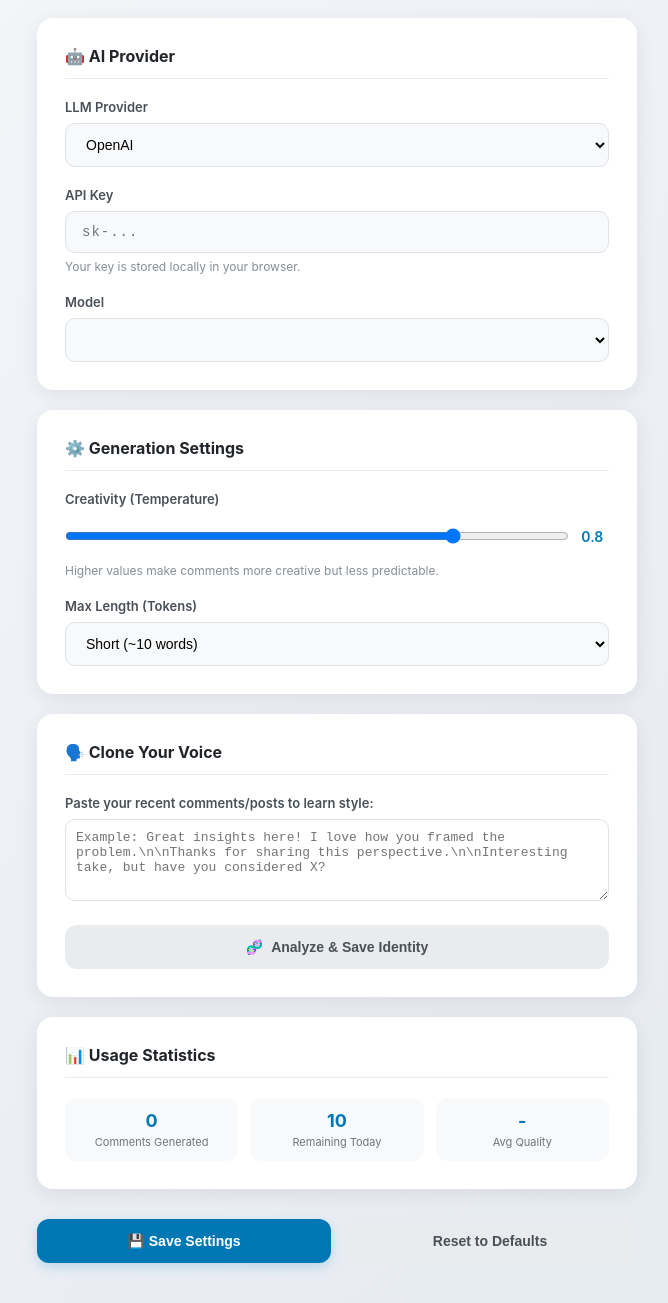
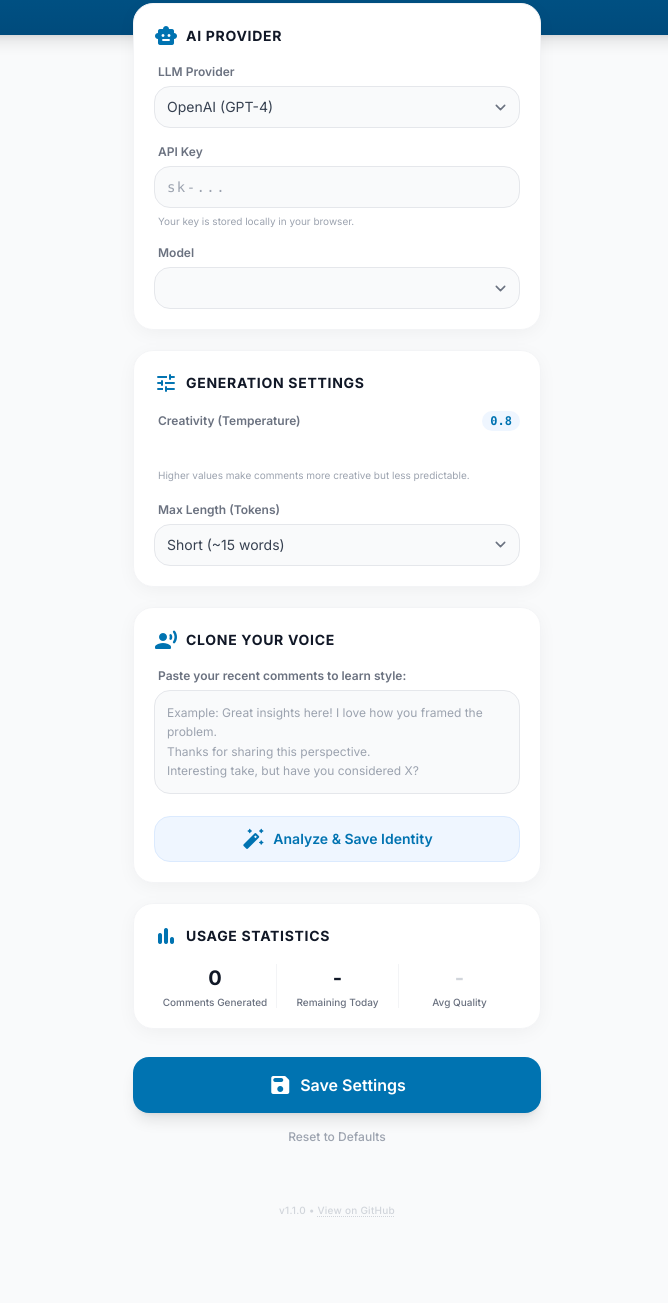
Before and after one commit to AritraBose10/linkedin, a browser extension: page options/options.html in a window 1280 px wide. Shown: the part 113-1416 px from the top of the page, without its empty margins (303-971 px from the left). After the commit the page ends 1363 px from the top, so only its background shows below. Drawn offline with Linux system fonts and the light colour scheme.

Commit message:
UI: Update Settings Page to v1.2.0 (Premium Tailwind Design)
- Replaced options.html with new premium design.
- Merged functionality by restoring all element IDs and script references.
- Updated Tailwind config to include options page.
- Rebuilt CSS and repackaged extension to v1.2.0.

```diff
--- a/options/options.html
+++ b/options/options.html
@@ -2,159 +2,36 @@
 <html lang="en">
 
 <head>
-  <meta charset="UTF-8">
-  <meta name="viewport" content="width=device-width, initial-scale=1.0">
-  <title>LinkedIn Comment Copilot - Options</title>
+  <meta charset="utf-8" />
+  <meta content="width=device-width, initial-scale=1.0" name="viewport" />
+  <title>Comment Copilot - Settings</title>
+  <link href="../popup/dist.css" rel="stylesheet" />
+  <link href="https://fonts.googleapis.com/css2?family=Inter:wght@300;400;500;600;700&amp;display=swap"
+    rel="stylesheet" />
+  <link href="https://fonts.googleapis.com/icon?family=Material+Icons+Round" rel="stylesheet" />
   <style>
-    * {
-      margin: 0;
-      padding: 0;
-      box-sizing: border-box;
+    body {
+      -webkit-tap-highlight-color: transparent;
     }
 
-    body {
-      font-family: -apple-system, BlinkMacSystemFont, 'Segoe UI', Roboto, sans-serif;
-      background: linear-gradient(135deg, #f5f7fa 0%, #e4e9f0 100%);
-      min-height: 100vh;
-      padding: 40px 20px;
+    input[type=range] {
+      -webkit-appearance: none;
+      background: transparent;
     }
 
-    .container {
-      max-width: 600px;
-      margin: 0 auto;
+    input[type=range]::-webkit-slider-thumb {
+      -webkit-appearance: none;
     }
 
-    .header {
-      text-align: center;
-      margin-bottom: 32px;
+    input[type=range]:focus {
+      outline: none;
     }
 
-    .header h1 {
-      font-size: 28px;
-      color: #0077b5;
-      margin-bottom: 8px;
-      display: flex;
-      align-items: center;
-      justify-content: center;
-      gap: 10px;
+    .hidden {
+      display: none !important;
     }
 
-    .header p {
-      color: #6c757d;
-      font-size: 14px;
-    }
-
-    .card {
-      background: white;
-      border-radius: 16px;
-      box-shadow: 0 4px 20px rgba(0, 0, 0, 0.08);
-      padding: 28px;
-      margin-bottom: 20px;
-    }
-
-    .card h2 {
-      font-size: 16px;
-      color: #212529;
-      margin-bottom: 20px;
-      padding-bottom: 12px;
-      border-bottom: 1px solid #e9ecef;
-      display: flex;
-      align-items: center;
-      gap: 8px;
-    }
-
-    .form-group {
-      margin-bottom: 20px;
-    }
-
-    .form-group:last-child {
-      margin-bottom: 0;
-    }
-
-    label {
-      display: block;
-      font-size: 13px;
-      font-weight: 600;
-      color: #495057;
-      margin-bottom: 8px;
-    }
-
-    input,
-    select {
-      width: 100%;
-      padding: 12px 16px;
-      font-size: 14px;
-      border: 1px solid #dee2e6;
-      border-radius: 10px;
-      background: #f8f9fa;
-      transition: all 0.2s ease;
-    }
-
-    input:focus,
-    select:focus {
-      outline: none;
-      border-color: #0077b5;
-      background: white;
-      box-shadow: 0 0 0 3px rgba(0, 119, 181, 0.1);
-    }
-
-    input[type="password"] {
-      font-family: monospace;
-      letter-spacing: 1px;
-    }
-
-    .input-hint {
-      display: block;
-      margin-top: 6px;
-      font-size: 12px;
-      color: #868e96;
-    }
-
-    .range-wrap {
-      display: flex;
-      align-items: center;
-      gap: 12px;
-    }
-
-    .range-value {
-      font-size: 14px;
-      font-weight: 600;
-      color: #0077b5;
-      width: 30px;
-    }
-
-    .actions {
-      display: flex;
-      gap: 12px;
-      margin-top: 30px;
-    }
-
-    .btn {
-      flex: 1;
-      padding: 14px;
-      border: none;
-      border-radius: 12px;
-      font-size: 14px;
-      font-weight: 600;
-      cursor: pointer;
-      transition: transform 0.1s, box-shadow 0.2s;
-    }
-
-    .btn:active {
-      transform: scale(0.98);
-    }
-
-    .btn-primary {
-      background: #0077b5;
-      color: white;
-      box-shadow: 0 4px 12px rgba(0, 119, 181, 0.2);
-    }
-
-    .btn-secondary {
-      background: #e9ecef;
-      color: #495057;
-    }
-
+    /* Toast Styles from original */
     .toast {
       position: fixed;
       bottom: 20px;
@@ -182,53 +59,35 @@
     .toast.error {
       background: #dc3545;
     }
-
-    .hidden {
-      display: none !important;
-    }
-
-    .stats {
-      display: grid;
-      grid-template-columns: repeat(3, 1fr);
-      gap: 12px;
-    }
-
-    .stat {
-      background: #f8f9fa;
-      padding: 12px;
-      border-radius: 12px;
-      text-align: center;
-    }
-
-    .stat-value {
-      font-size: 18px;
-      font-weight: 700;
-      color: #0077b5;
-    }
-
-    .stat-label {
-      font-size: 11px;
-      color: #6c757d;
-      margin-top: 4px;
-    }
   </style>
 </head>
 
-<body>
-  <div class="container">
-    <div class="header">
-      <h1>
-        <span>💬</span> LinkedIn Comment Copilot
-      </h1>
-      <p>Configure your AI assistant settings</p>
+<body
+  class="bg-background-light dark:bg-background-dark font-sans text-gray-800 dark:text-gray-200 min-h-screen flex flex-col justify-between transition-colors duration-300">
+  <header
+    class="bg-gradient-to-b from-[#006097] to-[#004b7c] pt-12 pb-12 px-6 rounded-b-[2rem] shadow-lg relative z-10">
+    <div class="flex flex-col items-center justify-center text-white">
+      <div class="flex items-center gap-2 mb-1">
+        <span class="material-icons-round text-2xl opacity-90">tune</span>
+        <h1 class="text-xl font-bold tracking-tight">Settings</h1>
       </div>
-
-    <div class="card">
-      <h2>🤖 AI Provider</h2>
-      <div class="form-group">
-        <label for="provider">LLM Provider</label>
-        <select id="provider">
-          <option value="openai">OpenAI</option>
+      <p class="text-sm font-medium text-blue-100 opacity-80">Configure your AI assistant</p>
+    </div>
+  </header>
+  <main class="flex-grow px-5 -mt-8 relative z-20 w-full max-w-md mx-auto pb-10 space-y-5">
+    <section
+      class="bg-card-light dark:bg-card-dark rounded-2xl shadow-soft p-5 border border-gray-100 dark:border-gray-700 backdrop-blur-sm">
+      <div class="flex items-center gap-2 mb-4">
+        <span class="material-icons-round text-primary text-xl">smart_toy</span>
+        <h2 class="text-sm font-bold text-gray-900 dark:text-white uppercase tracking-wider">AI Provider</h2>
+      </div>
+      <div class="space-y-4">
+        <div>
+          <label class="block text-xs font-semibold text-gray-500 dark:text-gray-400 mb-1.5 ml-1" for="provider">LLM
+            Provider</label>
+          <select id="provider"
+            class="w-full bg-gray-50 dark:bg-gray-800 border-gray-200 dark:border-gray-600 rounded-xl text-sm focus:ring-primary focus:border-primary py-2.5 px-3 text-gray-700 dark:text-gray-200">
+            <option value="openai">OpenAI (GPT-4)</option>
             <option value="gemini">Google Gemini</option>
             <option value="anthropic">Anthropic Claude</option>
             <option value="groq">Groq (Llama 3)</option>
@@ -236,97 +95,163 @@
             <option value="puter">Puter.js (Free)</option>
           </select>
         </div>
-
-      <div class="form-group" id="apiKeyGroup">
-        <label for="apiKey">API Key</label>
-        <input type="password" id="apiKey" placeholder="sk-...">
-        <span class="input-hint">Your key is stored locally in your browser.</span>
+        <div id="apiKeyGroup">
+          <label class="block text-xs font-semibold text-gray-500 dark:text-gray-400 mb-1.5 ml-1" for="apiKey">API
+            Key</label>
+          <input id="apiKey"
+            class="w-full bg-gray-50 dark:bg-gray-800 border-gray-200 dark:border-gray-600 rounded-xl text-sm focus:ring-primary focus:border-primary py-2.5 px-3 text-gray-700 dark:text-gray-200 font-mono tracking-widest placeholder-gray-400"
+            placeholder="sk-..." type="password" />
+          <p class="text-[10px] text-gray-400 mt-1.5 ml-1">Your key is stored locally in your browser.</p>
         </div>
-
-      <div class="form-group">
-        <label for="model">Model</label>
-        <select id="model">
+        <div>
+          <label class="block text-xs font-semibold text-gray-500 dark:text-gray-400 mb-1.5 ml-1"
+            for="model">Model</label>
+          <select id="model"
+            class="w-full bg-gray-50 dark:bg-gray-800 border-gray-200 dark:border-gray-600 rounded-xl text-sm focus:ring-primary focus:border-primary py-2.5 px-3 text-gray-700 dark:text-gray-200">
             <!-- Populated by JS -->
           </select>
         </div>
       </div>
-
-    <div class="card">
-      <h2>⚙️ Generation Settings</h2>
-      <div class="form-group">
-        <label for="temperature">Creativity (Temperature)</label>
-        <div class="range-wrap">
-          <input type="range" id="temperature" min="0" max="1" step="0.1" value="0.8">
-          <span class="range-value" id="tempValue">0.8</span>
+    </section>
+    <section
+      class="bg-card-light dark:bg-card-dark rounded-2xl shadow-soft p-5 border border-gray-100 dark:border-gray-700 backdrop-blur-sm">
+      <div class="flex items-center gap-2 mb-4">
+        <span class="material-icons-round text-primary text-xl">tune</span>
+        <h2 class="text-sm font-bold text-gray-900 dark:text-white uppercase tracking-wider">Generation Settings</h2>
       </div>
-        <span class="input-hint">Higher values make comments more creative but less predictable.</span>
+      <div class="space-y-5">
+        <div>
+          <div class="flex justify-between items-center mb-2 ml-1">
+            <label class="text-xs font-semibold text-gray-500 dark:text-gray-400" for="temperature">Creativity
+              (Temperature)</label>
+            <span id="tempValue"
+              class="text-xs font-mono font-bold text-primary bg-blue-50 dark:bg-blue-900/30 px-2 py-0.5 rounded">0.8</span>
           </div>
-
-      <div class="form-group">
-        <label for="maxTokens">Max Length (Tokens)</label>
-        <select id="maxTokens">
-          <option value="50">Short (~10 words)</option>
+          <input id="temperature"
+            class="w-full h-2 bg-gray-200 rounded-lg appearance-none cursor-pointer accent-primary" max="1" min="0"
+            step="0.1" type="range" value="0.8" />
+          <p class="text-[10px] text-gray-400 mt-1.5 ml-1 leading-tight">Higher values make comments more creative but
+            less predictable.</p>
+        </div>
+        <div>
+          <label class="block text-xs font-semibold text-gray-500 dark:text-gray-400 mb-1.5 ml-1" for="maxTokens">Max
+            Length (Tokens)</label>
+          <select id="maxTokens"
+            class="w-full bg-gray-50 dark:bg-gray-800 border-gray-200 dark:border-gray-600 rounded-xl text-sm focus:ring-primary focus:border-primary py-2.5 px-3 text-gray-700 dark:text-gray-200">
+            <option value="50">Short (~15 words)</option>
             <option value="100">Medium (~25 words)</option>
-          <option value="150">Long (~40 words)</option>
+            <option value="150">Long (~50 words)</option>
             <option value="300">Detailed (~80 words)</option>
           </select>
         </div>
       </div>
-
-    <div class="card" id="styleCard">
-      <h2>🗣️ Clone Your Voice</h2>
-      <div class="form-group">
-        <label for="trainingData">Paste your recent comments/posts to learn style:</label>
-        <textarea id="trainingData" rows="4" style="width:100%; padding:10px; border-radius:10px; border:1px solid #dee2e6; font-size:13px;" placeholder="Example: Great insights here! I love how you framed the problem.\n\nThanks for sharing this perspective.\n\nInteresting take, but have you considered X?"></textarea>
+    </section>
+    <section
+      class="bg-card-light dark:bg-card-dark rounded-2xl shadow-soft p-5 border border-gray-100 dark:border-gray-700 backdrop-blur-sm">
+      <div class="flex items-center gap-2 mb-4">
+        <span class="material-icons-round text-primary text-xl">record_voice_over</span>
+        <h2 class="text-sm font-bold text-gray-900 dark:text-white uppercase tracking-wider">Clone Your Voice</h2>
       </div>
-
+      <div class="space-y-4">
+        <div>
+          <label class="block text-xs font-semibold text-gray-500 dark:text-gray-400 mb-1.5 ml-1"
+            for="trainingData">Paste your recent comments to learn style:</label>
+          <textarea id="trainingData"
+            class="w-full bg-gray-50 dark:bg-gray-800 border-gray-200 dark:border-gray-600 rounded-xl text-xs focus:ring-primary focus:border-primary py-3 px-3 text-gray-600 dark:text-gray-300 placeholder-gray-400 resize-none leading-relaxed"
+            placeholder="Example: Great insights here! I love how you framed the problem.
+Thanks for sharing this perspective.
+Interesting take, but have you considered X?" rows="4"></textarea>
+        </div>
         <div id="styleStats"
-        style="display: none; margin: 16px 0; padding: 16px; background: #e8f4f9; border-radius: 8px; border: 1px solid #cce5f0;">
-        <h3 style="margin: 0 0 10px 0; font-size: 12px; text-transform: uppercase; color: #0077b5;">Detected DNA</h3>
-        <div style="display: grid; grid-template-columns: 1fr 1fr; gap: 8px; font-size: 13px;">
-          <div>📝 Length: <strong id="styleLength">-</strong></div>
-          <div>😊 Emojis: <strong id="styleEmoji">-</strong></div>
-          <div>🎭 Tone: <strong id="styleTone">-</strong></div>
-          <div>🔤 Casing: <strong id="styleCasing">-</strong></div>
+          class="hidden bg-blue-50 dark:bg-blue-900/20 border border-blue-100 dark:border-blue-800/30 rounded-xl p-4">
+          <div class="flex items-center gap-1.5 mb-3">
+            <span class="material-icons-round text-primary text-sm">science</span>
+            <span class="text-[10px] font-bold text-primary uppercase tracking-widest">Detected DNA</span>
+          </div>
+          <div class="grid grid-cols-2 gap-y-3 gap-x-2">
+            <div class="flex items-center gap-2">
+              <span class="material-icons-round text-blue-400 text-lg">short_text</span>
+              <div class="flex flex-col">
+                <span class="text-[9px] text-gray-400 font-semibold uppercase">Length</span>
+                <span id="styleLength"
+                  class="text-[11px] text-gray-800 dark:text-gray-200 font-medium leading-tight">-</span>
               </div>
             </div>
-
-      <button id="trainBtn" class="btn btn-secondary"
-        style="width: 100%; display: flex; align-items: center; justify-content: center; gap: 8px;">
-        <span>🧬</span> Analyze & Save Identity
-      </button>
+            <div class="flex items-center gap-2">
+              <span class="material-icons-round text-blue-400 text-lg">psychology</span>
+              <div class="flex flex-col">
+                <span class="text-[9px] text-gray-400 font-semibold uppercase">Tone</span>
+                <span id="styleTone"
+                  class="text-[11px] text-gray-800 dark:text-gray-200 font-medium leading-tight">-</span>
               </div>
-
-    <div class="card">
-      <h2>📊 Usage Statistics</h2>
-      <div class="stats">
-        <div class="stat">
-          <div class="stat-value" id="totalGenerated">0</div>
-          <div class="stat-label">Comments Generated</div>
             </div>
-        <div class="stat">
-          <div class="stat-value" id="todayRemaining">10</div>
-          <div class="stat-label">Remaining Today</div>
+            <div class="flex items-center gap-2">
+              <span class="material-icons-round text-blue-400 text-lg">sentiment_satisfied</span>
+              <div class="flex flex-col">
+                <span class="text-[9px] text-gray-400 font-semibold uppercase">Emojis</span>
+                <span id="styleEmoji"
+                  class="text-[11px] text-gray-800 dark:text-gray-200 font-medium leading-tight">-</span>
               </div>
-        <div class="stat">
-          <div class="stat-value" id="avgRating">-</div>
-          <div class="stat-label">Avg Quality</div>
+            </div>
+            <div class="flex items-center gap-2">
+              <span class="material-icons-round text-blue-400 text-lg">text_fields</span>
+              <div class="flex flex-col">
+                <span class="text-[9px] text-gray-400 font-semibold uppercase">Casing</span>
+                <span id="styleCasing"
+                  class="text-[11px] text-gray-800 dark:text-gray-200 font-medium leading-tight">-</span>
               </div>
             </div>
           </div>
-
-    <div class="actions">
-      <button class="btn btn-primary" id="saveBtn">
-        <span>💾</span> Save Settings
-      </button>
-      <button class="btn btn-secondary" id="resetBtn">
-        Reset to Defaults
+        </div>
+        <button id="trainBtn"
+          class="w-full bg-blue-50 dark:bg-gray-800 hover:bg-blue-100 dark:hover:bg-gray-700 text-primary dark:text-blue-300 font-semibold py-2.5 rounded-xl border border-blue-100 dark:border-gray-600 text-sm transition-colors flex items-center justify-center gap-2">
+          <span class="material-icons-round text-lg">auto_fix_high</span>
+          Analyze &amp; Save Identity
         </button>
       </div>
+    </section>
+    <section
+      class="bg-card-light dark:bg-card-dark rounded-2xl shadow-soft p-5 border border-gray-100 dark:border-gray-700 backdrop-blur-sm">
+      <div class="flex items-center gap-2 mb-4">
+        <span class="material-icons-round text-primary text-xl">bar_chart</span>
+        <h2 class="text-sm font-bold text-gray-900 dark:text-white uppercase tracking-wider">Usage Statistics</h2>
       </div>
-
-  <div class="toast" id="toast"></div>
-
+      <div class="grid grid-cols-3 divide-x divide-gray-100 dark:divide-gray-700">
+        <div class="flex flex-col items-center text-center px-2">
+          <span id="totalGenerated" class="text-xl font-bold text-gray-900 dark:text-white font-display mb-1">0</span>
+          <span class="text-[10px] text-gray-500 font-medium leading-tight">Comments Generated</span>
+        </div>
+        <div class="flex flex-col items-center text-center px-2">
+          <span id="todayRemaining" class="text-xl font-bold text-gray-900 dark:text-white font-display mb-1">-</span>
+          <span class="text-[10px] text-gray-500 font-medium leading-tight">Remaining Today</span>
+        </div>
+        <div class="flex flex-col items-center text-center px-2">
+          <span id="avgRating" class="text-xl font-bold text-gray-300 dark:text-gray-600 font-display mb-1">-</span>
+          <span class="text-[10px] text-gray-500 font-medium leading-tight">Avg Quality</span>
+        </div>
+      </div>
+    </section>
+    <div class="pt-2 space-y-4 text-center">
+      <button id="saveBtn"
+        class="w-full group bg-primary hover:bg-[#005c8e] text-white font-semibold py-4 px-6 rounded-xl shadow-lg hover:shadow-glow transform transition-all duration-200 active:scale-[0.98] flex items-center justify-center gap-2">
+        <span class="material-icons-round">save</span>
+        <span>Save Settings</span>
+      </button>
+      <a id="resetBtn"
+        class="inline-block text-xs font-medium text-gray-400 hover:text-gray-600 dark:hover:text-gray-300 transition-colors cursor-pointer">
+        Reset to Defaults
+      </a>
+    </div>
+  </main>
+  <footer class="pb-8 pt-4 text-center px-6">
+    <div class="flex flex-col items-center justify-center gap-2">
+      <p class="text-[10px] text-gray-300 dark:text-gray-600 font-medium tracking-wide">
+        v1.1.0 • <a class="hover:text-primary transition-colors underline decoration-dotted underline-offset-2"
+          href="#">View on GitHub</a>
+      </p>
+    </div>
+  </footer>
+  <div id="toast" class="toast"></div>
   <script src="../core/style-engine.js"></script>
   <script src="options.js"></script>
 </body>
```
Also changed, not shown: tailwind.config.js (added, +33 -0 lines), popup/dist.css (added). Lines whose indentation alone changed are shown as unchanged.
